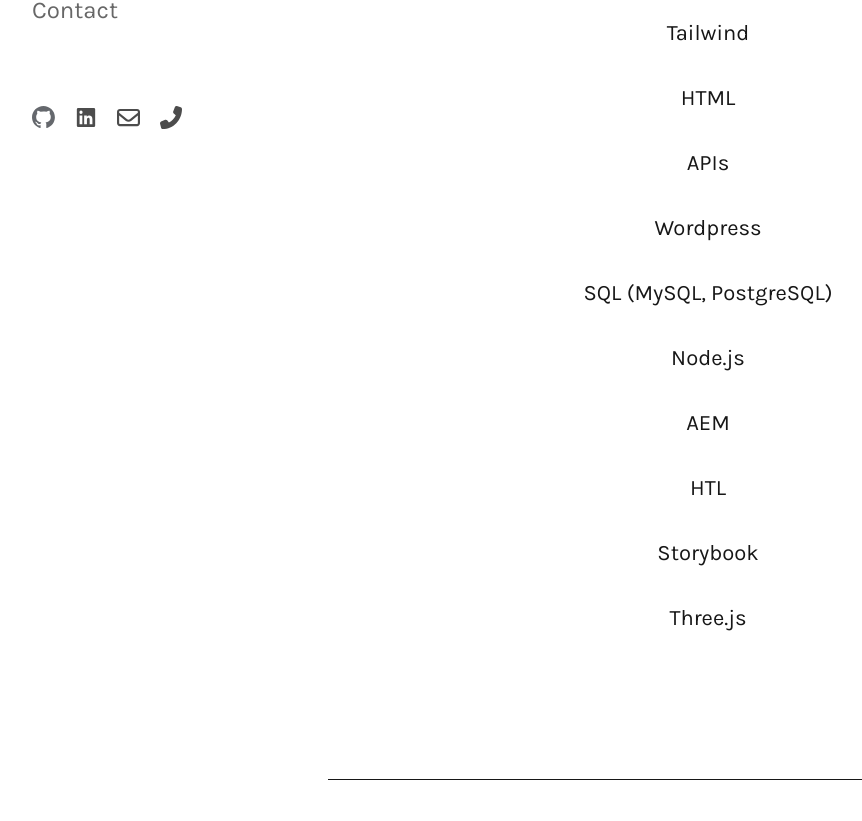
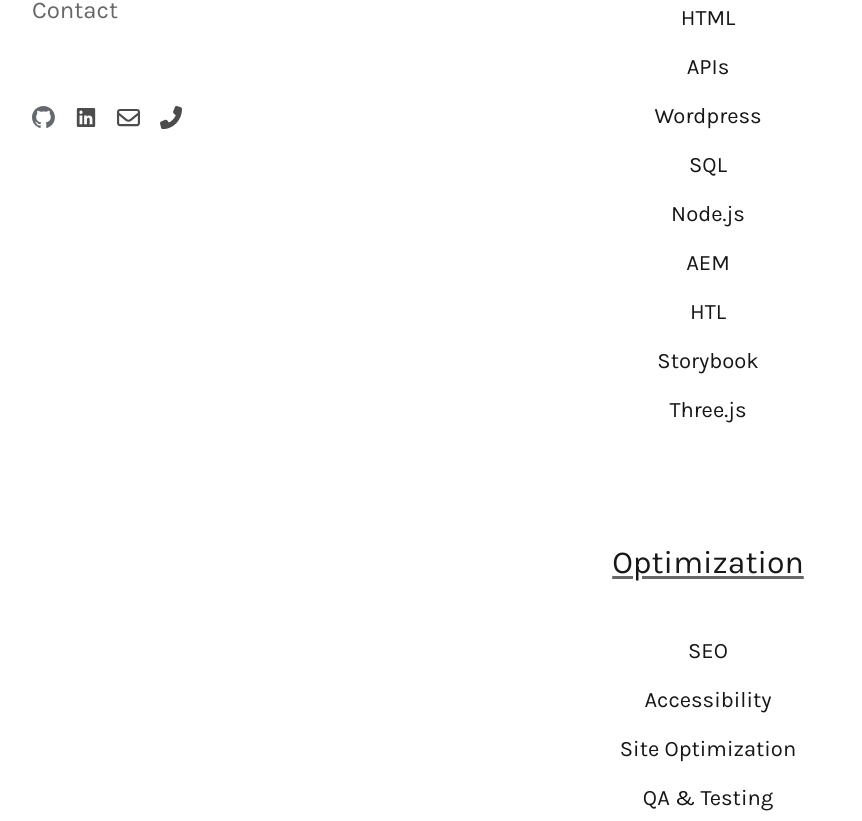
Before and after one commit to K-Zimny/portfolio4, a Next.js app: page /skills in a window 1280 px wide. Shown: the part 559-1380 px from the top of the page, without its empty margins (80-942 px from the left). Built offline with nearby package versions, Linux system fonts and the light colour scheme.

Commit message:
WIP Skills center

```diff
--- a/src/app/globals.css
+++ b/src/app/globals.css
@@ -3,10 +3,14 @@
 :root {
   --background: #ffffff;
   --foreground: #171717;
+  --color_white: #ffffff;
   --color_gray: #676767;
+  --color_light-gray: #cfcfcf;
+  --color_lightest-gray: #efefef;
+  --color_primary: #767676;
 
   --base_font: 18px;
-  --base_header-font: 2rem;
+  --base_header-font: 1.75rem;
   --base_nav-font: 1.25rem;
   --base_copy-font: 1rem;
 
--- a/src/components/skills/Skills.jsx
+++ b/src/components/skills/Skills.jsx
@@ -20,7 +20,7 @@
                 })}
               </ul>
             </section>
-            <hr />
+            {/* <hr /> */}
           </Fragment>
         );
       })}
--- a/src/components/skills/skills.module.css
+++ b/src/components/skills/skills.module.css
@@ -11,18 +11,29 @@
   }
 }
 .category {
-  padding-block: calc(var(--space_lg) * 1);
+  padding-bottom: calc(var(--space_lg) * 1);
   /* margin-left: var(--indent); */
   text-align: center;
 }
 
 .category h2 {
   margin-bottom: var(--space_md);
+  text-decoration: underline;
+  text-decoration-color: var(--color_gray);
+  text-underline-offset: 3px;
+  /* text-decoration-thickness: 2px; */
+  /* background-color: var(--color_lightest-gray); */
+}
+
+.category li:last-child {
+  margin-bottom: 0;
 }
 
 .skill {
   list-style: none;
-  margin: var(--space_sm);
+  margin: calc(var(--space_sm) / 2);
   /* margin-left: var(--indent); */
   text-align: center;
+  /* display: inline-block;
+  min-width: 200px; */
 }
--- a/src/data/skills.json
+++ b/src/data/skills.json
@@ -10,7 +10,7 @@
       "HTML",
       "APIs",
       "Wordpress",
-      "SQL (MySQL, PostgreSQL)",
+      "SQL",
       "Node.js",
       "AEM",
       "HTL",
@@ -84,8 +84,7 @@
       "npm",
       "yarn",
       "Maven",
-      "CLI",
-      "CompTIA Security+ Certified"
+      "CLI"
     ]
   },
   {
```
